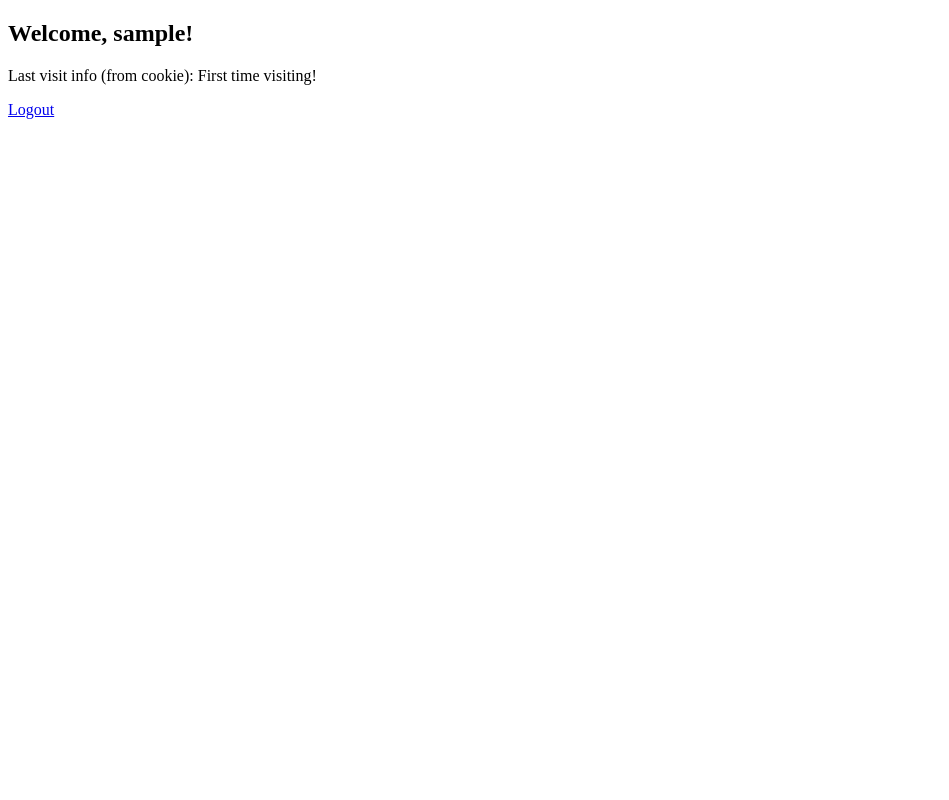
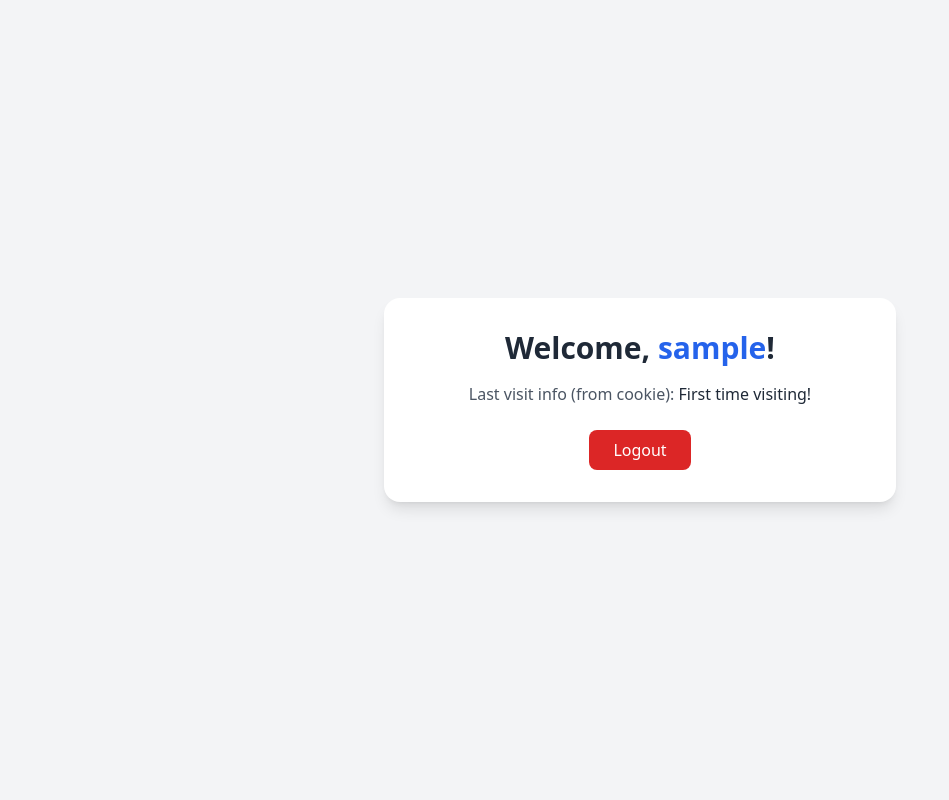
Before and after one commit to lovnishverma/flask-login-system, a Flask app: page / in a window 1280 px wide. Shown: the whole page, without its empty margins (0-949 px from the left). Run offline with Flask 3, Linux system fonts and the light colour scheme; the visitor is signed in with stand-in values (Sample User, id 1); some libraries are stand-ins or nearby versions.

Commit message:
Update home.html

```diff
--- a/templates/home.html
+++ b/templates/home.html
@@ -1,11 +1,32 @@
 <!DOCTYPE html>
-<html>
+<html lang="en">
 <head>
-    <title>Home</title>
+  <meta charset="UTF-8">
+  <meta name="viewport" content="width=device-width, initial-scale=1.0">
+  <title>Home</title>
+  <!-- Tailwind CDN -->
+  <script src="https://cdn.tailwindcss.com"></script>
 </head>
-<body>
-    <h2>Welcome, {{ username }}!</h2>
-    <p>Last visit info (from cookie): {{ last_visit }}</p>
-    <a href="{{ url_for('logout') }}">Logout</a>
+<body class="bg-gray-100 flex items-center justify-center min-h-screen">
+
+  <div class="w-full max-w-lg bg-white shadow-lg rounded-2xl p-8 text-center">
+    <!-- Welcome -->
+    <h2 class="text-3xl font-bold text-gray-800 mb-4">
+      Welcome, <span class="text-blue-600">{{ username }}</span>!
+    </h2>
+
+    <!-- Last visit info -->
+    <p class="text-gray-600 mb-6">
+      Last visit info (from cookie):
+      <span class="font-medium text-gray-800">{{ last_visit }}</span>
+    </p>
+
+    <!-- Logout button -->
+    <a href="{{ url_for('logout') }}"
+       class="inline-block bg-red-600 text-white px-6 py-2 rounded-lg hover:bg-red-700 transition">
+      Logout
+    </a>
+  </div>
+
 </body>
 </html>
```
